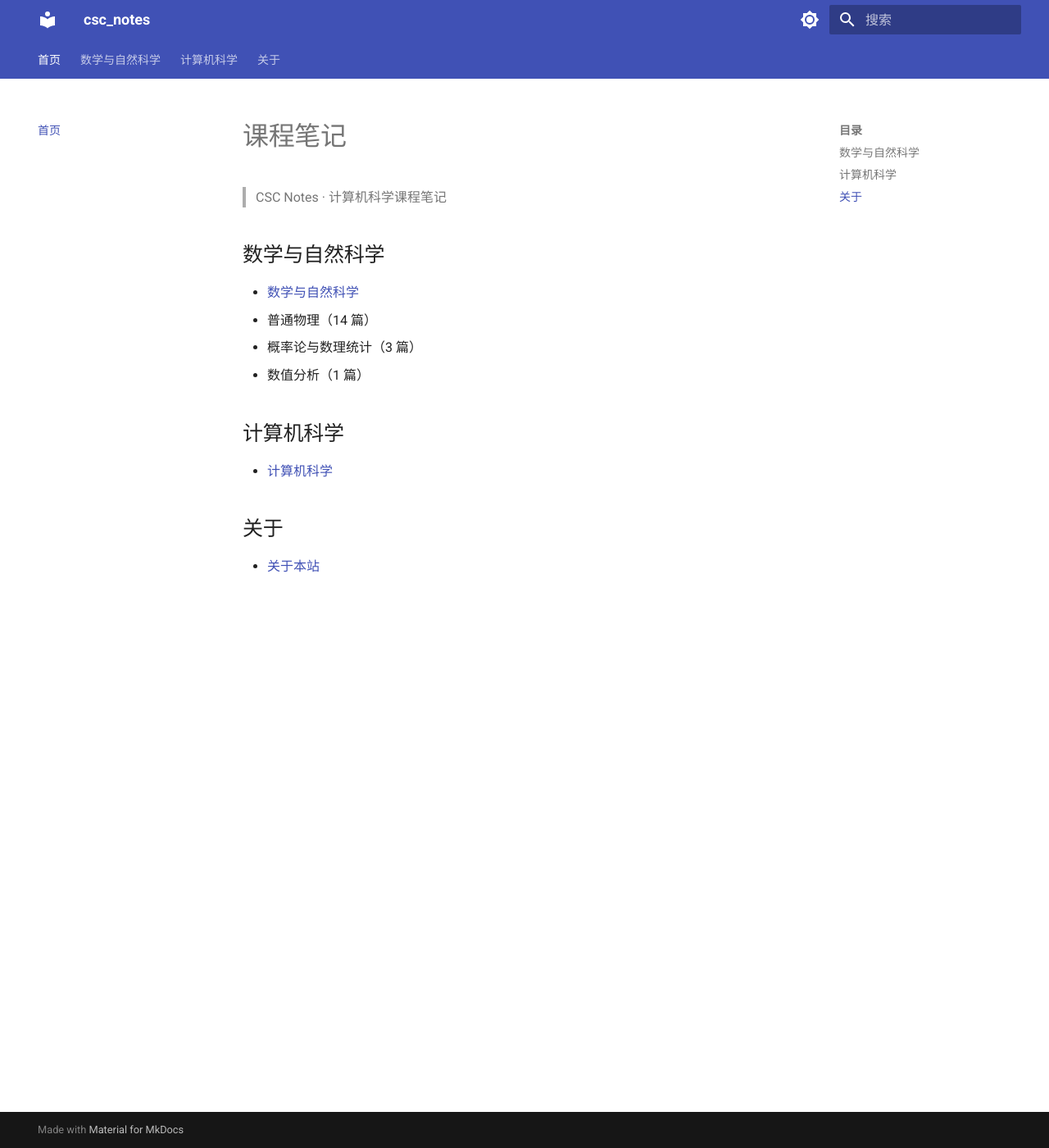
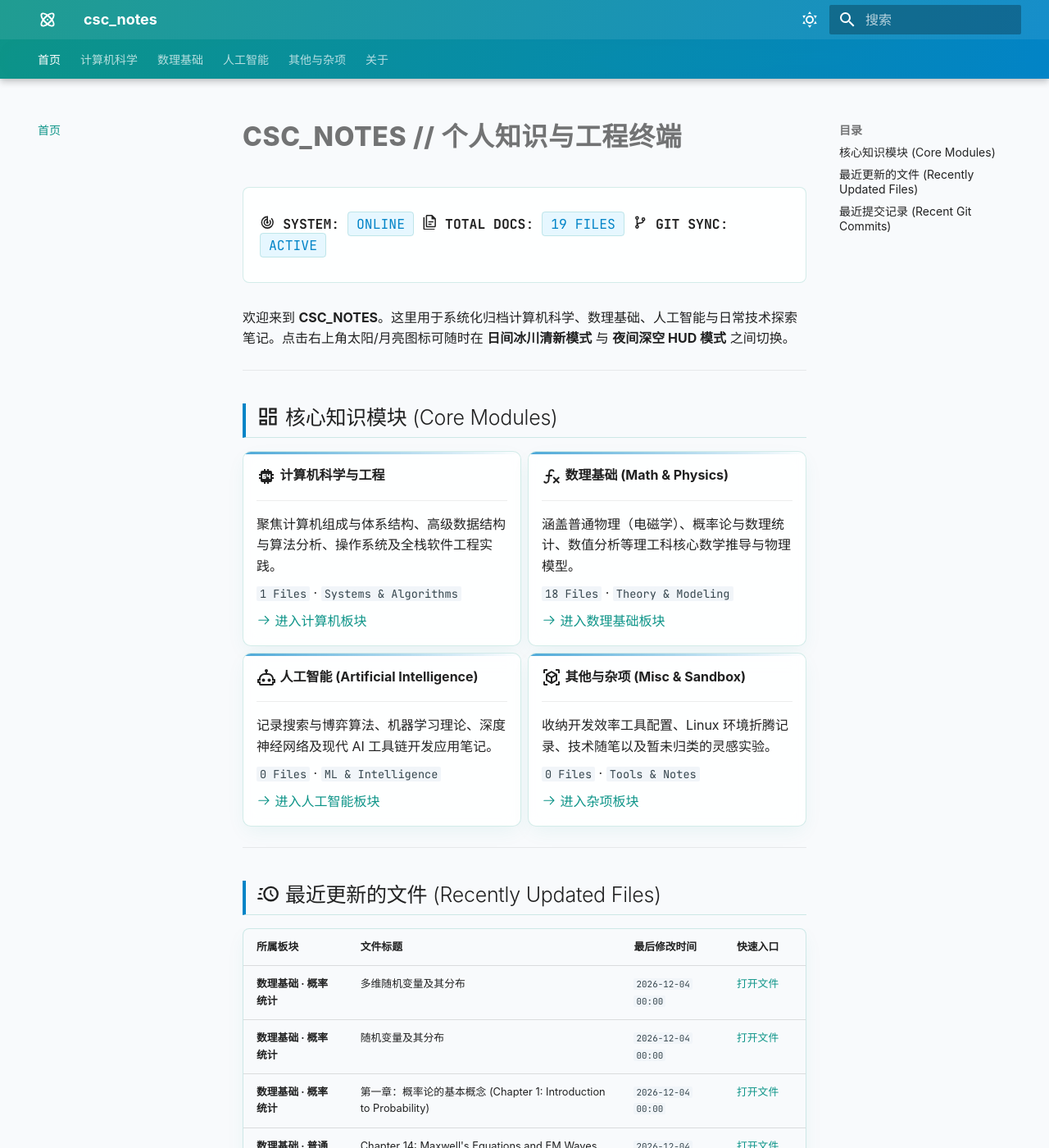
Before and after one commit to SIN-1-chang/csc_notes, an MkDocs documentation site: the page built from docs/index.md, in a window 1280 px wide and 1400 px high. Shown: the whole window at 82% size. Built offline with MkDocs 1.6.1 and Material for MkDocs 9.7.7, drawn with Linux system fonts in a browser that asks for light colours; some of the changed text lies outside the part shown.

Commit message:
网站主题风格配置

```diff
--- a/docs/index.md
+++ b/docs/index.md
@@ -1,18 +1,74 @@
-# 课程笔记
+# CSC_NOTES // 个人知识与工程终端
 
-> CSC Notes · 计算机科学课程笔记
+<div class="csc-status-bar" markdown>
+  <span>:material-radar: **SYSTEM**: <span class="csc-badge">ONLINE</span></span>
+  <span>:material-file-document-multiple-outline: **TOTAL DOCS**: <span class="csc-badge">{{ total_notes }} FILES</span></span>
+  <span>:material-source-branch: **GIT SYNC**: <span class="csc-badge">ACTIVE</span></span>
+</div>
 
-## 数学与自然科学
+欢迎来到 **CSC_NOTES**。这里用于系统化归档计算机科学、数理基础、人工智能与日常技术探索笔记。点击右上角太阳/月亮图标可随时在 **日间冰川清新模式** 与 **夜间深空 HUD 模式** 之间切换。
 
-- [数学与自然科学](mathematical_sciences/index.md)
-  - 普通物理（14 篇）
-  - 概率论与数理统计（3 篇）
-  - 数值分析（1 篇）
+---
 
-## 计算机科学
+## :material-view-dashboard-outline: 核心知识模块 (Core Modules)
 
-- [计算机科学](computer_science/index.md)
+<div class="grid cards" markdown>
 
-## 关于
+-   :material-cpu-64-bit:{ .lg .middle } **计算机科学与工程**
 
-- [关于本站](about.md)
+    ---
+
+    聚焦计算机组成与体系结构、高级数据结构与算法分析、操作系统及全栈软件工程实践。
+
+    `{{ count_cs }} Files` · `Systems & Algorithms`
+
+    [:octicons-arrow-right-24: 进入计算机板块](computer_science/index.md)
+
+-   :material-function-variant:{ .lg .middle } **数理基础 (Math & Physics)**
+
+    ---
+
+    涵盖普通物理（电磁学）、概率论与数理统计、数值分析等理工科核心数学推导与物理模型。
+
+    `{{ count_math }} Files` · `Theory & Modeling`
+
+    [:octicons-arrow-right-24: 进入数理基础板块](mathematical_sciences/index.md)
+
+-   :material-robot-outline:{ .lg .middle } **人工智能 (Artificial Intelligence)**
+
+    ---
+
+    记录搜索与博弈算法、机器学习理论、深度神经网络及现代 AI 工具链开发应用笔记。
+
+    `{{ count_ai }} Files` · `ML & Intelligence`
+
+    [:octicons-arrow-right-24: 进入人工智能板块](artificial_intelligence/index.md)
+
+-   :material-cube-scan:{ .lg .middle } **其他与杂项 (Misc & Sandbox)**
+
+    ---
+
+    收纳开发效率工具配置、Linux 环境折腾记录、技术随笔以及暂未归类的灵感实验。
+
+    `{{ count_misc }} Files` · `Tools & Notes`
+
+    [:octicons-arrow-right-24: 进入杂项板块](misc/index.md)
+
+</div>
+
+---
+
+## :material-clock-fast: 最近更新的文件 (Recently Updated Files)
+
+{{ auto_recent_table }}
+
+---
+
+## :material-git: 最近提交记录 (Recent Git Commits)
+
+<div class="admonition info" markdown>
+<p class="admonition-title">git log -n 4 --oneline (自动同步最近 4 次 git commit -m 记录)</p>
+
+{{ auto_git_commits }}
+
+</div>
--- /dev/null
+++ b/docs/javascripts/mathjax.js
@@ -0,0 +1,19 @@
+window.MathJax = {
+  tex: {
+    inlineMath: [["\\(", "\\)"], ["$", "$"]],
+    displayMath: [["\\[", "\\]"], ["$$", "$$"]],
+    processEscapes: true,
+    processEnvironments: true
+  },
+  options: {
+    ignoreHtmlClass: ".*|",
+    processHtmlClass: "arithmatex"
+  }
+};
+
+document$.subscribe(() => {
+  MathJax.startup.output.clearCache()
+  MathJax.typesetClear()
+  MathJax.texReset()
+  MathJax.typesetPromise()
+})
--- /dev/null
+++ b/docs/stylesheets/extra.css
@@ -0,0 +1,195 @@
+/* ==========================================================================
+   1. 全局字体与平滑过渡
+   ========================================================================== */
+:root {
+  --md-text-font: "Inter", "Noto Sans SC", -apple-system, BlinkMacSystemFont, sans-serif;
+  --md-code-font: "JetBrains Mono", "Fira Code", monospace;
+}
+
+/* ==========================================================================
+   2. 浅色模式 (default)：清新冰川薄荷 + 悬浮毛玻璃
+   ========================================================================== */
+[data-md-color-scheme="default"] {
+  --md-primary-fg-color: #0d9488;        /* 主色：清新青绿 */
+  --md-primary-fg-color--light: #14b8a6;
+  --md-primary-fg-color--dark: #0f766e;
+  --md-accent-fg-color: #0284c7;         /* 强调色：冰川蓝 */
+  --md-default-bg-color: #f8fafc;        /* 护眼微灰白底色 */
+  --md-code-bg-color: #f1f5f9;
+  --csc-card-bg: rgba(255, 255, 255, 0.85);
+  --csc-border-color: rgba(13, 148, 136, 0.18);
+  --csc-glow: 0 8px 24px -4px rgba(13, 148, 136, 0.08);
+}
+
+/* 浅色模式顶部清新渐变毛玻璃 */
+[data-md-color-scheme="default"] .md-header,
+[data-md-color-scheme="default"] .md-tabs {
+  background: linear-gradient(120deg, rgba(13, 148, 136, 0.92), rgba(2, 132, 199, 0.92));
+  backdrop-filter: blur(12px);
+}
+
+/* ==========================================================================
+   3. 深色模式 (slate)：科幻深空 HUD + 赛博青霓虹光效
+   ========================================================================== */
+[data-md-color-scheme="slate"] {
+  --md-primary-fg-color: #0b1120;        /* 顶栏深空底色 */
+  --md-primary-fg-color--light: #1e293b;
+  --md-primary-fg-color--dark: #020617;
+  --md-accent-fg-color: #00f0ff;         /* 科幻霓虹青 */
+  --md-default-bg-color: #070b14;        /* 深空黑蓝背景 */
+  --md-default-fg-color: #e2e8f0;
+  --md-code-bg-color: #0f172a;
+  --csc-card-bg: rgba(15, 23, 42, 0.75);
+  --csc-border-color: rgba(0, 240, 255, 0.28);
+  --csc-glow: 0 0 18px rgba(0, 240, 255, 0.12);
+  --md-typeset-a-color: #38bdf8;
+}
+
+/* 深色模式：科幻坐标网格暗纹背景 */
+[data-md-color-scheme="slate"] .md-main {
+  background-color: #070b14;
+  background-image:
+    linear-gradient(rgba(0, 240, 255, 0.03) 1px, transparent 1px),
+    linear-gradient(90deg, rgba(0, 240, 255, 0.03) 1px, transparent 1px);
+  background-size: 32px 32px;
+}
+
+/* 深色模式：毛玻璃顶栏 + 霓虹底边线 */
+[data-md-color-scheme="slate"] .md-header {
+  background: rgba(7, 11, 20, 0.82);
+  backdrop-filter: blur(16px);
+  border-bottom: 1px solid rgba(0, 240, 255, 0.25);
+  box-shadow: 0 0 20px rgba(0, 240, 255, 0.1);
+}
+
+[data-md-color-scheme="slate"] .md-tabs {
+  background: rgba(11, 17, 32, 0.75);
+  backdrop-filter: blur(12px);
+  border-bottom: 1px solid rgba(56, 189, 248, 0.15);
+}
+
+/* ==========================================================================
+   4. 标题、提示框 (Admonition / Details)、表格与代码块特效
+   ========================================================================== */
+/* H1 与 H2 科技感装饰线 */
+.md-typeset h1 {
+  font-weight: 800;
+  letter-spacing: 0.02em;
+}
+
+[data-md-color-scheme="slate"] .md-typeset h1 {
+  background: linear-gradient(90deg, #ffffff 0%, #38bdf8 60%, #00f0ff 100%);
+  -webkit-background-clip: text;
+  -webkit-text-fill-color: transparent;
+}
+
+.md-typeset h2 {
+  padding-left: 0.65rem;
+  border-left: 4px solid var(--md-accent-fg-color);
+  border-bottom: 1px solid var(--csc-border-color);
+  padding-bottom: 0.3rem;
+}
+
+/* Admonition 与 <details> 折叠框：HUD 卡片化 */
+.md-typeset .admonition,
+.md-typeset details {
+  background-color: var(--csc-card-bg);
+  border: 1px solid var(--csc-border-color);
+  border-left-width: 4px;
+  border-radius: 8px;
+  box-shadow: var(--csc-glow);
+  backdrop-filter: blur(8px);
+  transition: transform 0.2s ease, box-shadow 0.2s ease;
+}
+
+.md-typeset details:hover,
+.md-typeset .admonition:hover {
+  transform: translateY(-1px);
+}
+
+/* 代码块圆角与微发光边框 */
+.md-typeset pre > code {
+  border-radius: 8px;
+  border: 1px solid var(--csc-border-color);
+  box-shadow: var(--csc-glow);
+}
+
+/* 表格美化：悬浮高亮与科技感表头 */
+.md-typeset table:not([class]) {
+  border-radius: 8px;
+  overflow: hidden;
+  border: 1px solid var(--csc-border-color);
+  box-shadow: var(--csc-glow);
+}
+
+[data-md-color-scheme="slate"] .md-typeset table:not([class]) th {
+  background-color: rgba(0, 240, 255, 0.12);
+  color: #38bdf8;
+  border-bottom: 1px solid rgba(0, 240, 255, 0.3);
+}
+
+.md-typeset table:not([class]) tr:hover {
+  background-color: rgba(56, 189, 248, 0.06);
+}
+/* ==========================================================================
+   5. 左侧导航极致精简：进入具体某门课后，隐藏同级其他课程，只留当前课程笔记
+   ========================================================================== */
+/* 当某个二级课程目录处于激活展开状态时，自动隐藏未激活的其他兄弟课程 */
+.md-nav--l1 > .md-nav__list > .md-nav__item--nested:not(.md-nav__item--active) {
+  display: none;
+}
+
+/* ==========================================================================
+   6. 首页科幻控制台卡片网格 (.grid.cards) 专属特效
+   ========================================================================== */
+.md-typeset .grid.cards > ul > li {
+  background-color: var(--csc-card-bg);
+  border: 1px solid var(--csc-border-color);
+  border-radius: 10px;
+  box-shadow: var(--csc-glow);
+  backdrop-filter: blur(10px);
+  transition: all 0.25s cubic-bezier(0.4, 0, 0.2, 1);
+  position: relative;
+  overflow: hidden;
+}
+
+/* 卡片顶部科幻高光条 */
+.md-typeset .grid.cards > ul > li::before {
+  content: "";
+  position: absolute;
+  top: 0;
+  left: 0;
+  width: 100%;
+  height: 3px;
+  background: linear-gradient(90deg, var(--md-accent-fg-color), transparent);
+  opacity: 0.7;
+}
+
+/* 鼠标悬浮卡片时：轻微上浮 + 霓虹边框点亮 */
+.md-typeset .grid.cards > ul > li:hover {
+  transform: translateY(-4px);
+  border-color: var(--md-accent-fg-color);
+  box-shadow: 0 12px 28px -6px rgba(0, 240, 255, 0.22);
+}
+
+/* 终端状态栏徽章样式 */
+.csc-status-bar {
+  display: flex;
+  flex-wrap: wrap;
+  gap: 0.75rem;
+  padding: 0.75rem 1rem;
+  margin-bottom: 1.5rem;
+  border-radius: 8px;
+  background-color: var(--csc-card-bg);
+  border: 1px solid var(--csc-border-color);
+  font-family: var(--md-code-font);
+  font-size: 0.82rem;
+}
+
+.csc-badge {
+  padding: 0.15rem 0.5rem;
+  border-radius: 4px;
+  background: rgba(56, 189, 248, 0.12);
+  border: 1px solid var(--csc-border-color);
+  color: var(--md-accent-fg-color);
+}
--- a/mkdocs.yml
+++ b/mkdocs.yml
@@ -5,40 +5,102 @@ docs_dir: docs
 theme:
   name: material
   language: zh
+  icon:
+    logo: material/atom
+    repo: fontawesome/brands/github
+  font:
+    text: Noto Sans SC
+    code: JetBrains Mono
   features:
-    - navigation.tabs          # 第一层分类升到顶部横栏
-    - navigation.sections      # 侧边栏把课程折叠成分组
-    - navigation.indexes       # 让 index.md 成为分组的可点击标题
+    - navigation.tabs
+    - navigation.tabs.sticky
+    - navigation.indexes
     - navigation.top
+    - navigation.instant
+    - navigation.tracking
+    - navigation.path
     - toc.follow
+    - search.suggest
+    - search.highlight
+    - content.code.copy
   palette:
-    - scheme: default
-      primary: indigo
+    - media: "(prefers-color-scheme: light)"
+      scheme: default
+      primary: custom
+      accent: custom
       toggle:
-        icon: material/brightness-7
-        name: 切换到深色模式
-    - scheme: slate
-      primary: indigo
+        icon: material/weather-sunny
+        name: 切换到科幻深色模式
+    - media: "(prefers-color-scheme: dark)"
+      scheme: slate
+      primary: custom
+      accent: custom
       toggle:
-        icon: material/brightness-4
-        name: 切换到浅色模式
+        icon: material/weather-night
+        name: 切换到清新浅色模式
+
+extra_css:
+  - stylesheets/extra.css
 
 nav:
   - 首页: index.md
-  - 数学与自然科学:
+  - 计算机科学:
+      - computer_science/index.md
+  - 数理基础:
       - 概览: mathematical_sciences/index.md
-      - 普通物理: mathematical_sciences/general_physics/index.md
-      - 概率论与数理统计: mathematical_sciences/probability_theory_and_statistics/index.md
-      - 数值分析: mathematical_sciences/numerical_analysis/index.md
-  - 计算机科学: computer_science/index.md
+      - 普通物理:
+          - mathematical_sciences/general_physics/index.md
+          - 01 库仑定律与电场: mathematical_sciences/general_physics/01_coulombs_law_and_electric_field.md
+          - 02 连续电荷与高斯定理: mathematical_sciences/general_physics/02_continuous_charge_and_gauss_law.md
+          - 03 电势: mathematical_sciences/general_physics/03_electric_potential.md
+          - 04 静电学三角关系: mathematical_sciences/general_physics/04_electrostatics_triangle.md
+          - 05 导体的电学性质: mathematical_sciences/general_physics/05_electrical_properties_of_conductors.md
+          - 06 电阻与电容: mathematical_sciences/general_physics/06_resistance_and_capacitance.md
+          - 07 直流电路: mathematical_sciences/general_physics/07_DC_circuits.md
+          - 08 磁场: mathematical_sciences/general_physics/08_magnetic_field.md
+          - 09 电流的磁场: mathematical_sciences/general_physics/09_magnetic_field_of_current.md
+          - 10 物质的磁性: mathematical_sciences/general_physics/10_magnetism_of_materials.md
+          - 11 法拉第电磁感应定律: mathematical_sciences/general_physics/11_faraday_law_of_induction.md
+          - 12 电感器与电感: mathematical_sciences/general_physics/12_inductors_and_inductance.md
+          - 13 交流电路: mathematical_sciences/general_physics/13_AC_circuits.md
+          - 14 麦克斯韦方程组与电磁波: mathematical_sciences/general_physics/14_maxwell_equations_and_EW_waves.md
+      - 概率论与数理统计:
+          - mathematical_sciences/probability_theory_and_statistics/index.md
+          - 1 基本概念: mathematical_sciences/probability_theory_and_statistics/1_basic_concepts.md
+          - 2 随机变量及其分布: mathematical_sciences/probability_theory_and_statistics/2_random_variables_and_distributions.md
+          - 3 多维随机变量及其分布: mathematical_sciences/probability_theory_and_statistics/3_multivariate_distributions.md
+      - 数值分析:
+          - mathematical_sciences/numerical_analysis/index.md
+          - 数值误差: mathematical_sciences/numerical_analysis/numerical_errors.md
+  - 人工智能:
+      - artificial_intelligence/index.md
+  - 其他与杂项:
+      - misc/index.md
   - 关于: about.md
 
 markdown_extensions:
   - admonition
+  - pymdownx.details
+  - pymdownx.superfences
+  - pymdownx.highlight:
+      anchor_linenums: true
+  - pymdownx.inlinehilite
+  - pymdownx.tabbed:
+      alternate_style: true
+  - tables
+  - attr_list
+  - md_in_html
+  - pymdownx.emoji:
+      emoji_index: !!python/name:material.extensions.emoji.twemoji
+      emoji_generator: !!python/name:material.extensions.emoji.to_svg
   - toc:
       permalink: true
   - pymdownx.arithmatex:
       generic: true
 
 extra_javascript:
+  - javascripts/mathjax.js
   - https://unpkg.com/mathjax@3/es5/tex-mml-chtml.js
+
+hooks:
+  - hooks.py
```
Also changed, not shown: docs/artificial_intelligence/index.md (added, +3 -0 lines), docs/misc/index.md (added, +3 -0 lines), hooks.py (added, +129 -0 lines).
